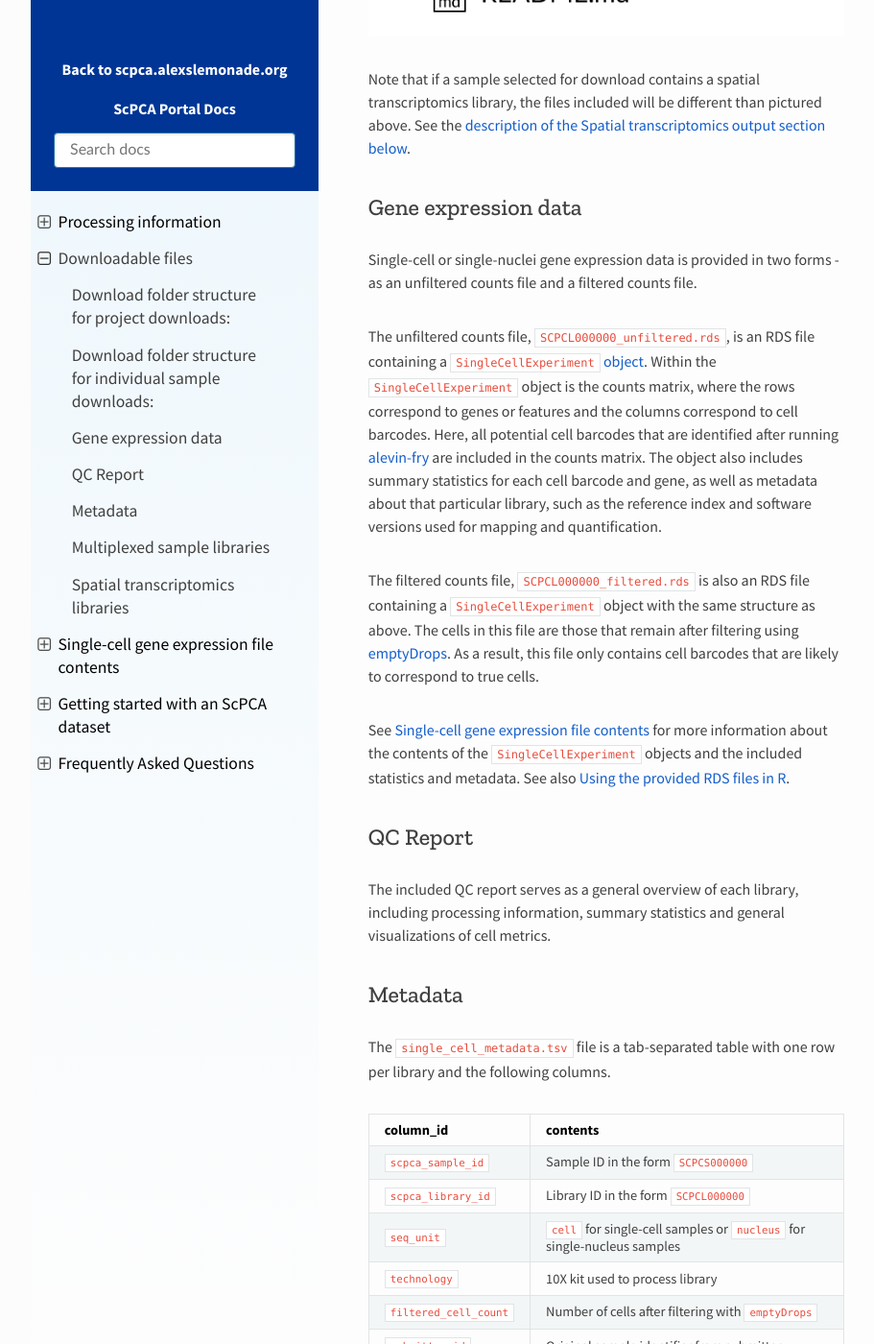
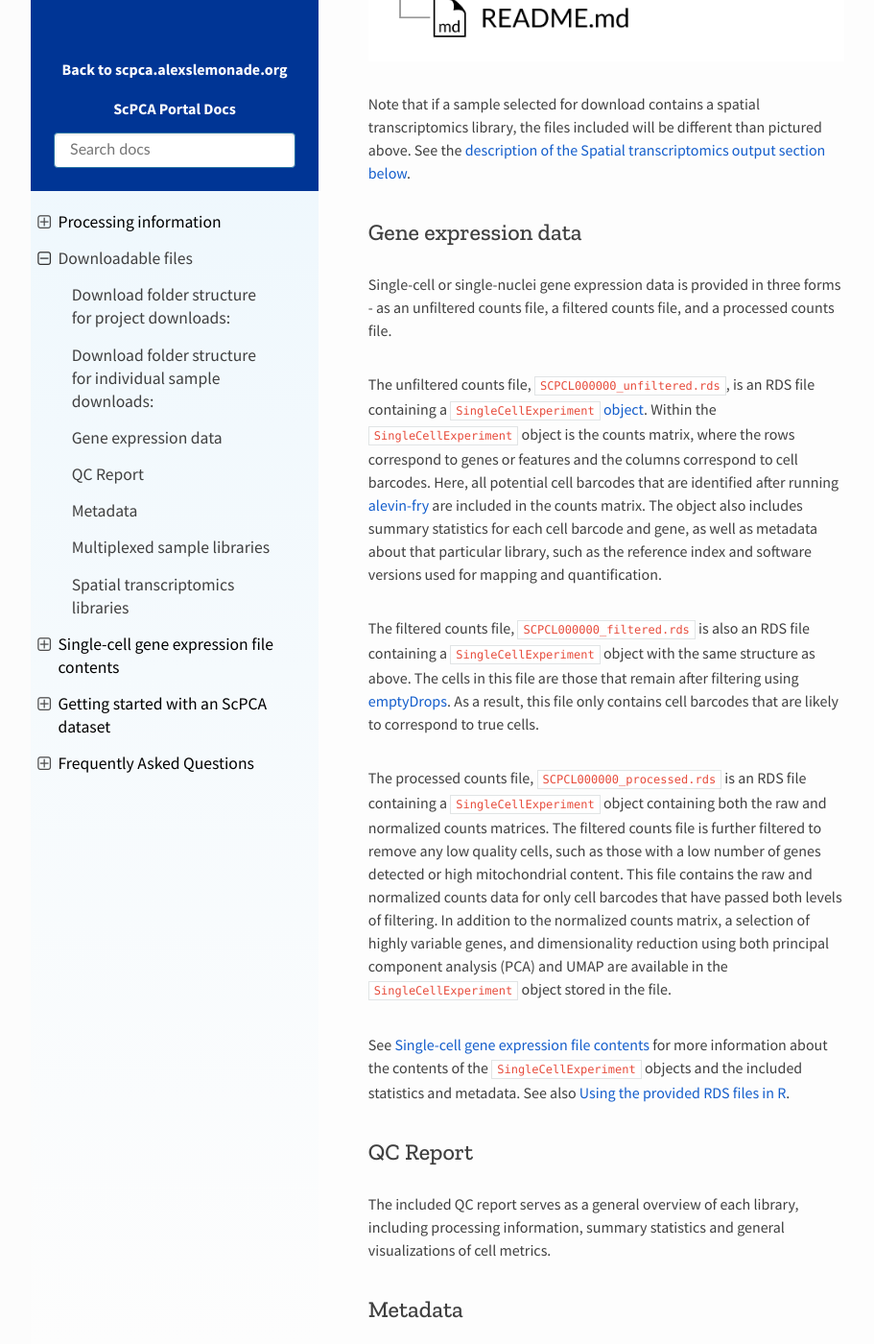
Before and after one commit to DongzeHE/scpca-docs, a Sphinx documentation site: the page built from docs/download_files.md, in a window 1280 px wide and 1400 px high, scrolled down 2392 px. Shown: the whole window at 96% size, without its empty margins (158-1069 px from the left). Built offline with Sphinx 7.4.7 and the Read the Docs theme 2.0.0, drawn with Linux system fonts in a browser that asks for light colours; some of the changed text lies outside the part shown.

Commit message:
description of processed file to downloads

```diff
--- a/docs/download_files.md
+++ b/docs/download_files.md
@@ -12,6 +12,7 @@ See the {ref}`FAQ section about samples and libraries <faq:What is the differenc
 The files associated with each library are (example shown for a library with ID `SCPCL000000`):
 - An unfiltered counts file: `SCPCL000000_unfiltered.rds`,
 - A filtered counts file: `SCPCL000000_filtered.rds`,
+- A processed counts file: `SCPCL000000_processed.rds`,
 - A quality control report: `SCPCL000000_qc.html`,
 
 Every download also includes a single `single_cell_metadata.tsv` file containing metadata for all libraries included in the download.
@@ -35,7 +36,7 @@ See the [description of the Spatial transcriptomics output section below](#spati
 
 ## Gene expression data
 
-Single-cell or single-nuclei gene expression data is provided in two forms - as an unfiltered counts file and a filtered counts file.
+Single-cell or single-nuclei gene expression data is provided in three forms - as an unfiltered counts file, a filtered counts file, and a processed counts file.
 
 The unfiltered counts file, `SCPCL000000_unfiltered.rds`, is an RDS file containing a [`SingleCellExperiment` object](http://bioconductor.org/books/3.13/OSCA.intro/the-singlecellexperiment-class.html).
 Within the `SingleCellExperiment` object is the counts matrix, where the rows correspond to genes or features and the columns correspond to cell barcodes.
@@ -45,6 +46,11 @@ The object also includes summary statistics for each cell barcode and gene, as w
 The filtered counts file, `SCPCL000000_filtered.rds` is also an RDS file containing a `SingleCellExperiment` object with the same structure as above.
 The cells in this file are those that remain after filtering using {ref}`emptyDrops <processing_information:filtering cells>`.
 As a result, this file only contains cell barcodes that are likely to correspond to true cells.
+
+The processed counts file, `SCPCL000000_processed.rds` is an RDS file containing a `SingleCellExperiment` object containing both the raw and normalized counts matrices.
+The filtered counts file is further filtered to remove any low quality cells, such as those with a low number of genes detected or high mitochondrial content.
+This file contains the raw and normalized counts data for only cell barcodes that have passed both levels of filtering.
+In addition to the normalized counts matrix, a selection of highly variable genes, and dimensionality reduction using both principal component analysis (PCA) and UMAP are available in the `SingleCellExperiment` object stored in the file.
 
 See {ref}`Single-cell gene expression file contents <sce_file_contents:Single-cell gene expression file contents>` for more information about the contents of the `SingleCellExperiment` objects and the included statistics and metadata.
 See also {ref}`Using the provided RDS files in R <faq:how do i use the provided RDS files in r?>`.
```
